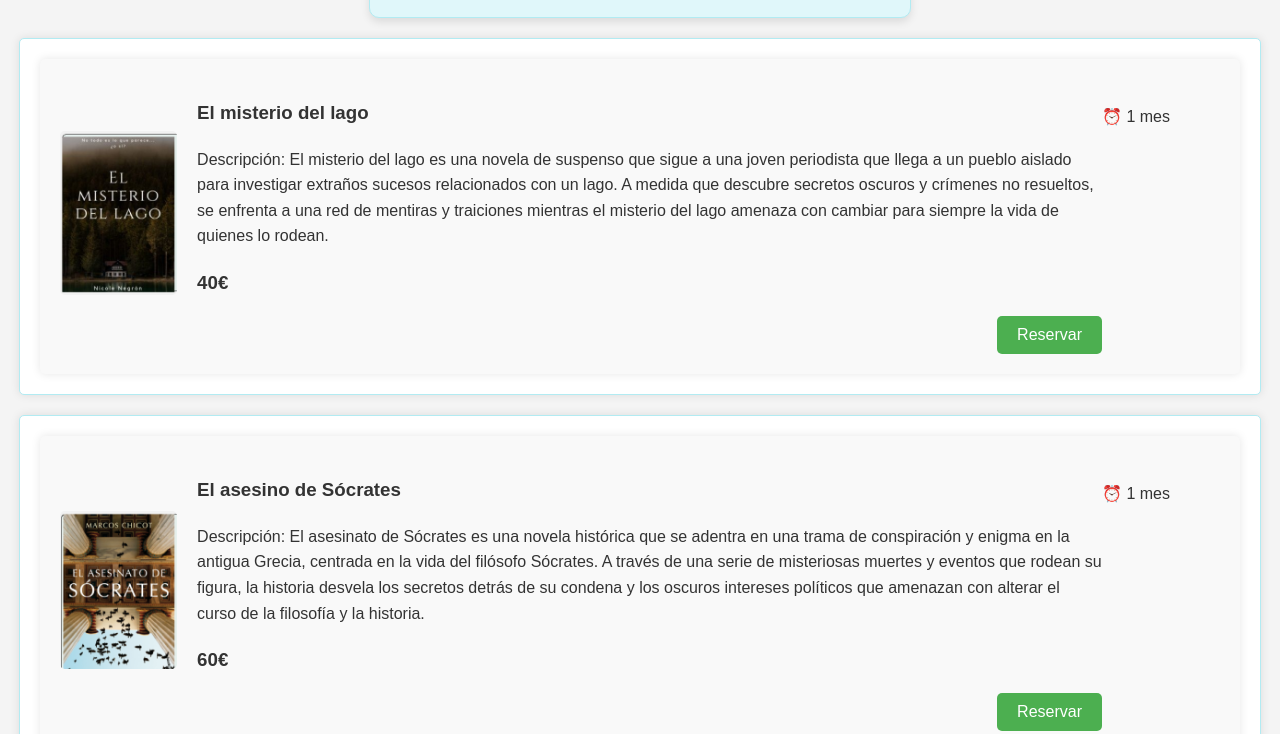
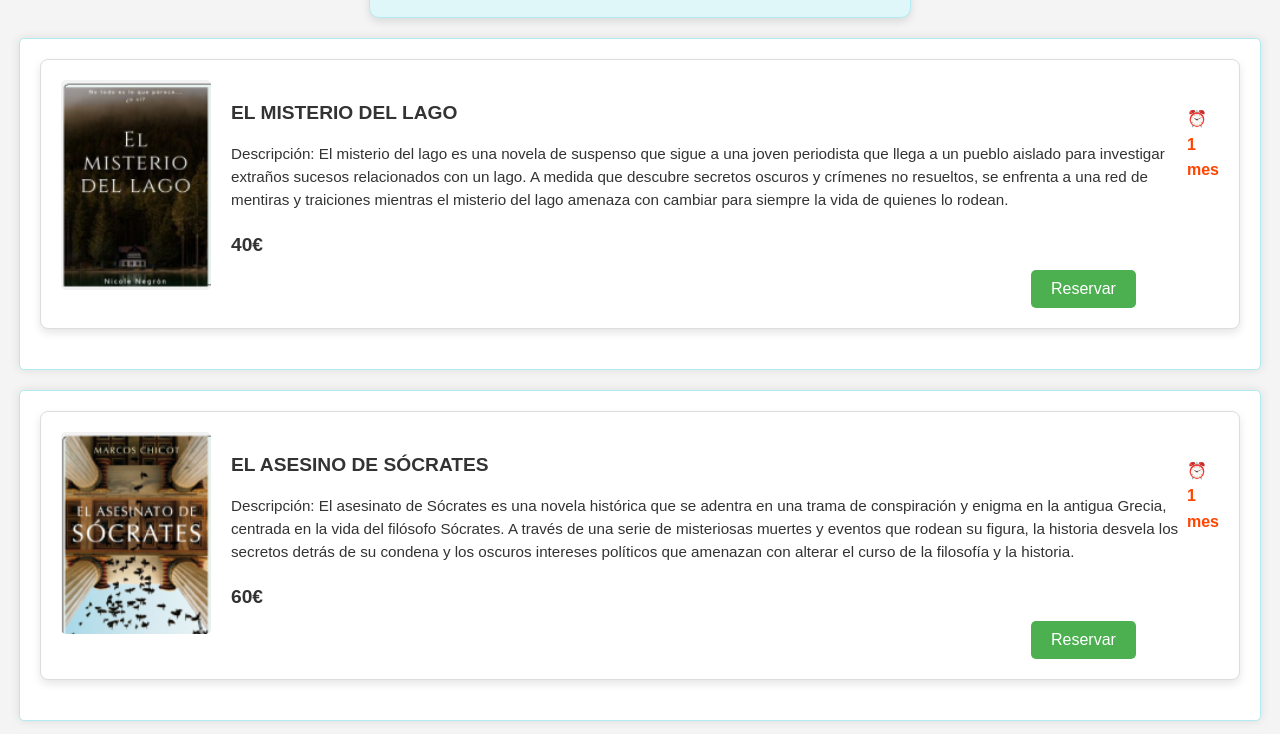
Before and after one commit to aqp0001/aqp0001-letras_vivas_web_QuinteroPerezAlejandro, a website: page catalogo.html in a window 1280 px wide. Shown: the part 669-1403 px from the top of the page. Drawn offline with Linux system fonts and the light colour scheme.

Commit message:
animaciones

```diff
--- a/css/catalogo.css
+++ b/css/catalogo.css
@@ -74,26 +74,53 @@ section {
 .reserva-contenedor {
     display: flex;
     justify-content: space-between;
-    align-items: center;
-    background-color: #f9f9f9;
+    align-items: flex-start;
+    background-color: #ffffff;
     padding: 20px;
-    border-radius: 5px;
-    box-shadow: 0 0 10px rgba(0, 0, 0, 0.1);
+    border: 1px solid #ddd;
+    border-radius: 8px;
+    margin-bottom: 20px;
+    box-shadow: 0px 4px 8px rgba(0, 0, 0, 0.1);
 }
 
 .reserva-imagen img {
-    max-width: 100%;
+    max-width: 150px;
     border-radius: 5px;
 }
 
 .reserva-detalles {
+    flex-grow: 1;
     margin-left: 20px;
+    font-size: 0.95rem;
+    color: #333;
+}
+
+.reserva-detalles h3 {
+    color: #333;
+    font-size: 1.2rem;
+    font-weight: bold;
+    margin-bottom: 10px;
+    text-transform: uppercase;
+}
+
+.reserva-detalles p {
+    margin-bottom: 8px;
+    line-height: 1.5;
 }
 
 .reserva-tiempo {
-    margin-right: 50px;
-    margin-bottom: 200px;
-    white-space: nowrap;
+    color: #ff4500;
+    font-size: 1rem;
+    font-weight: bold;
+    margin-top: 10px;
+}
+
+.reserva-precio {
+    color: #006600;
+    font-size: 1.5rem;
+    font-weight: bold;
+    margin-top: 5px;
+    text-align: right;
 }
 
 
```
Also changed, not shown: css/index.css (+41 -0 lines).
